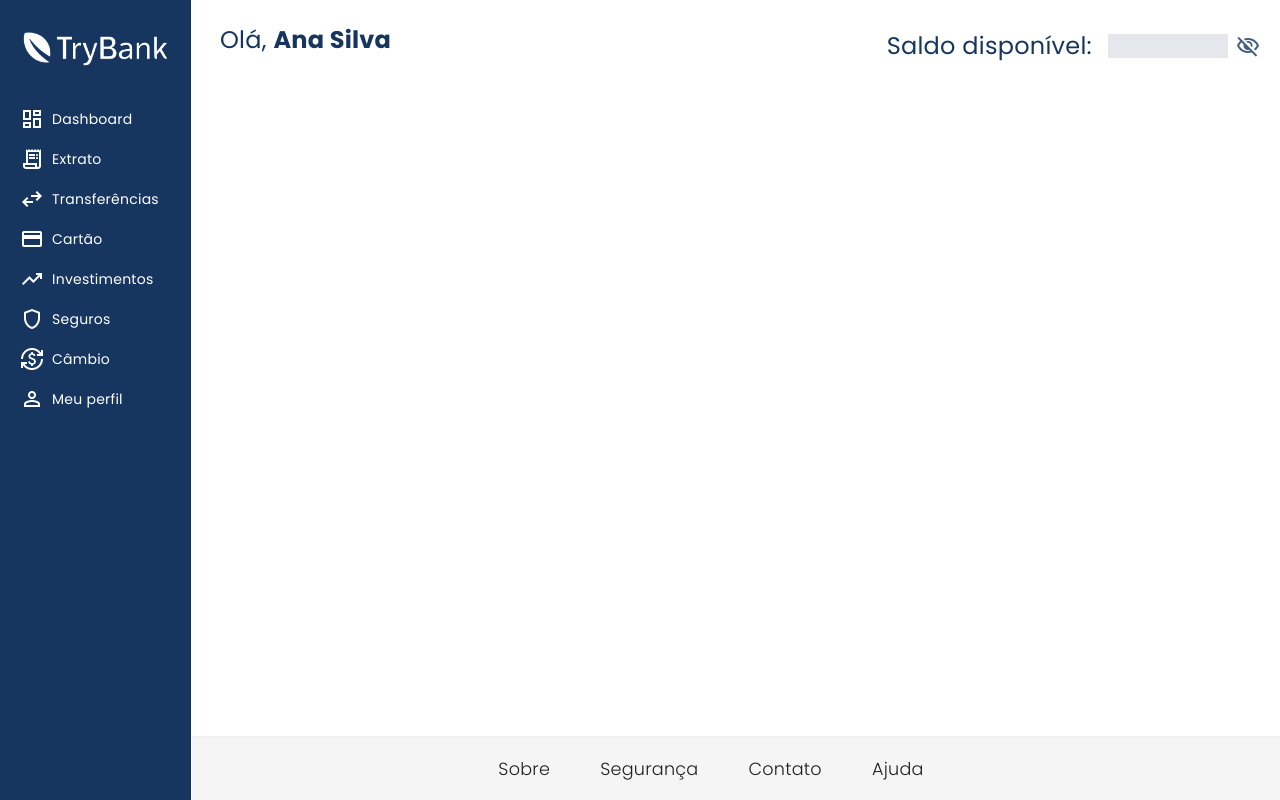
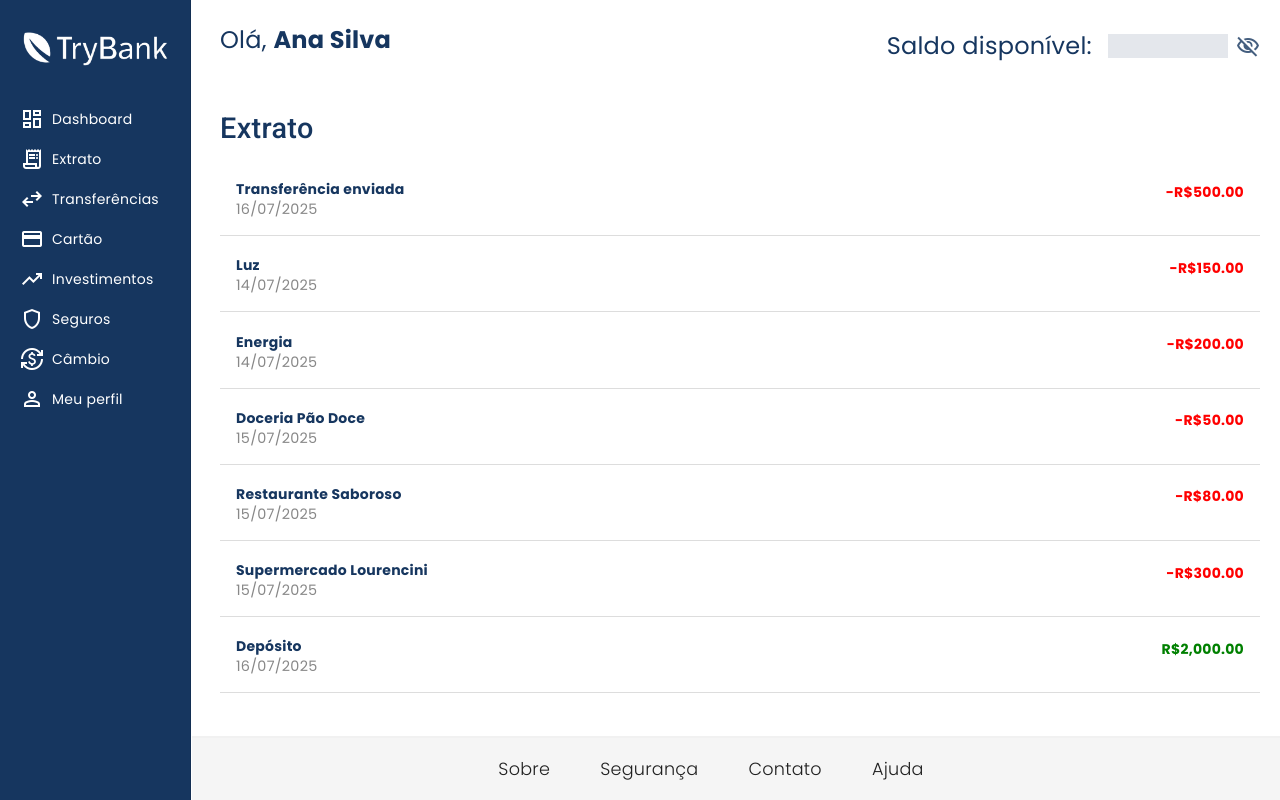
Before and after one commit to AnaBeatrizBentoSilva/Withdrawal-System, an Angular app: page /statement in a window 1280 px wide. Before the commit this address led to /. Built offline with nearby package versions, Linux system fonts and the light colour scheme.

Commit message:
feat: statement page

```diff
--- a/src/app/app.routes.ts
+++ b/src/app/app.routes.ts
@@ -2,6 +2,7 @@ import { Routes } from '@angular/router';
 import { HomeComponent } from './pages/home/home.component';
 import { WithdrawComponent } from './pages/withdraw/withdraw.component';
 import { PrintingComponent } from './components/printing/printing.component';
+import { StatementComponent } from './pages/statement/statement.component';
 
 export const routes: Routes = [
     {
@@ -13,7 +14,7 @@ export const routes: Routes = [
         component: WithdrawComponent
     },
     {
-        path: "loading",
-        component: PrintingComponent
+        path: "statement",
+        component: StatementComponent
     }
 ];
--- a/src/app/components/template/nav/nav.component.html
+++ b/src/app/components/template/nav/nav.component.html
@@ -8,7 +8,7 @@
         <i class="material-symbols-outlined"> dashboard </i>
         Dashboard
       </a>
-      <a class="nav-item" routerLink="/withdraw">
+      <a class="nav-item" routerLink="/statement">
         <i class="material-symbols-outlined"> receipt_long </i>
         Extrato
       </a>
--- /dev/null
+++ b/src/app/pages/statement/statement.component.html
@@ -0,0 +1,17 @@
+<section class="statement-container">
+  <h2>Extrato</h2>
+  <div class="transaction" *ngFor="let transaction of transactions">
+    <div class="info">
+      <p class="desc">{{ transaction.description }}</p>
+      <p class="date">{{ transaction.date | date: 'dd/MM/yyyy' }}</p>
+    </div>
+    <p
+      class="amount"
+      [ngClass]="{
+        positive: transaction.amount > 0,
+        negative: transaction.amount < 0
+      }">
+        {{ transaction.amount | currency: 'BRL': 'symbol' }}
+      </p>
+  </div>
+</section>
--- /dev/null
+++ b/src/app/pages/statement/statement.component.scss
@@ -0,0 +1,42 @@
+@import "../../../styles/variables.scss";
+
+.statement-container {
+  color: $primary-color;
+
+  h2{
+    font-size: 1.8rem;
+  }
+}
+
+.transaction {
+  display: flex;
+  justify-content: space-between;
+  align-items: center;
+  border-bottom: 1px solid #ddd;
+  padding: 1rem ;
+}
+
+.info {
+  .date {
+    font-size: 0.9rem;
+    color: #888;
+    margin: 0;
+  }
+
+  .desc {
+    font-weight: bold;
+    margin: 0.2rem 0 0;
+  }
+}
+
+.amount {
+  font-weight: bold;
+
+  &.positive {
+    color: green;
+  }
+
+  &.negative {
+    color: red;
+  }
+}
--- /dev/null
+++ b/src/app/pages/statement/statement.component.ts
@@ -0,0 +1,21 @@
+import { Component } from '@angular/core';
+import { CommonModule } from '@angular/common';
+
+@Component({
+  selector: 'app-statement',
+  standalone: true,
+  imports: [CommonModule],
+  templateUrl: './statement.component.html',
+  styleUrl: './statement.component.scss'
+})
+export class StatementComponent {
+  transactions = [
+    { date: '2025-07-16', description: 'Transferência enviada', amount: -500, type: 'transfer' },
+    { date: '2025-07-14', description: 'Luz', amount: -150, type: 'bill' },
+    { date: '2025-07-14', description: 'Energia', amount: -200, type: 'bill' },
+    { date: '2025-07-15', description: 'Doceria Pão Doce', amount: -50, type: 'purchase' },
+    { date: '2025-07-15', description: 'Restaurante Saboroso', amount: -80, type: 'purchase' },
+    { date: '2025-07-15', description: 'Supermercado Lourencini', amount: -300, type: 'purchase' },
+    { date: '2025-07-16', description: 'Depósito', amount: 2000, type: 'deposit' },
+  ]
+}
```
Also changed, not shown: 1 other file (tests, documents, lock files or other folders).
